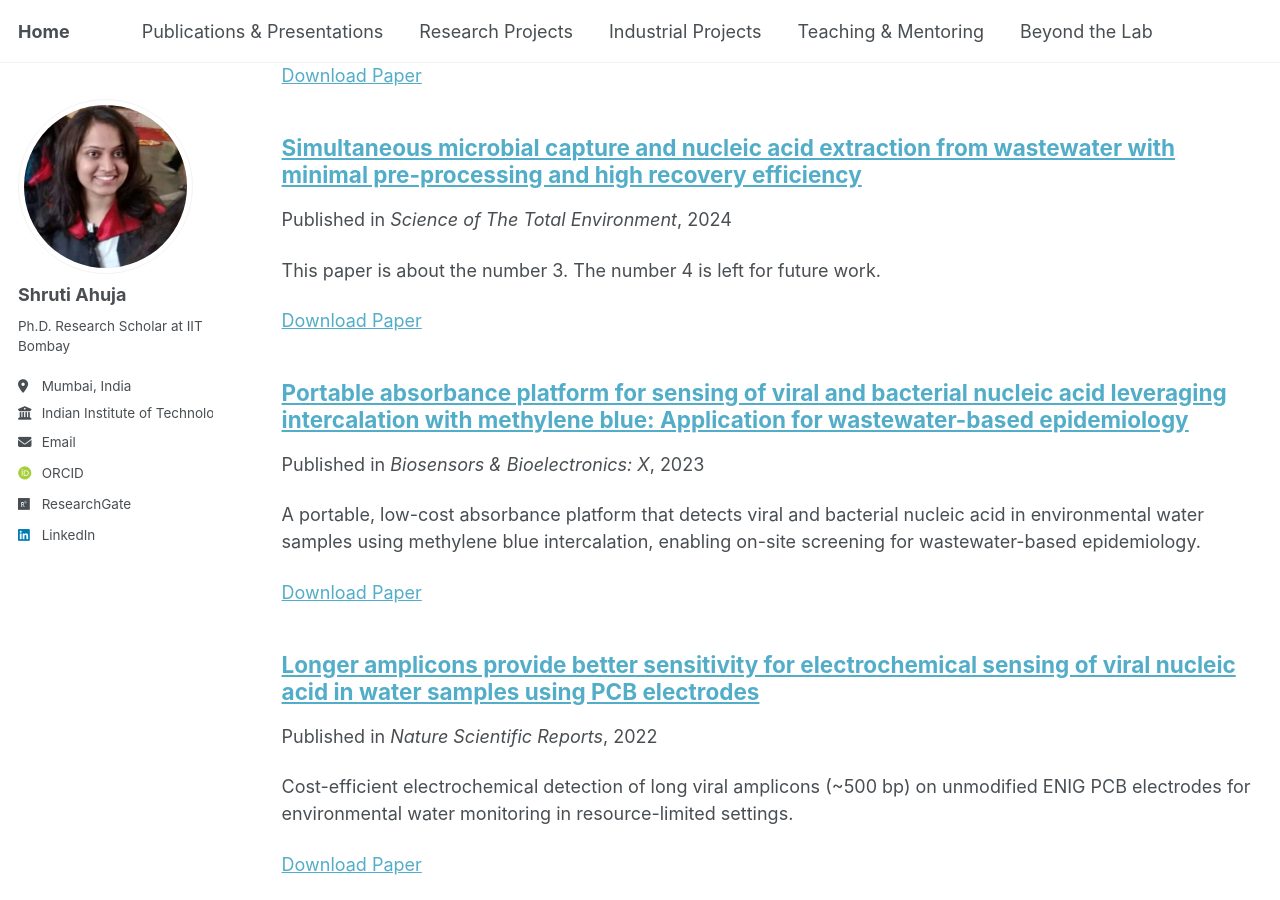
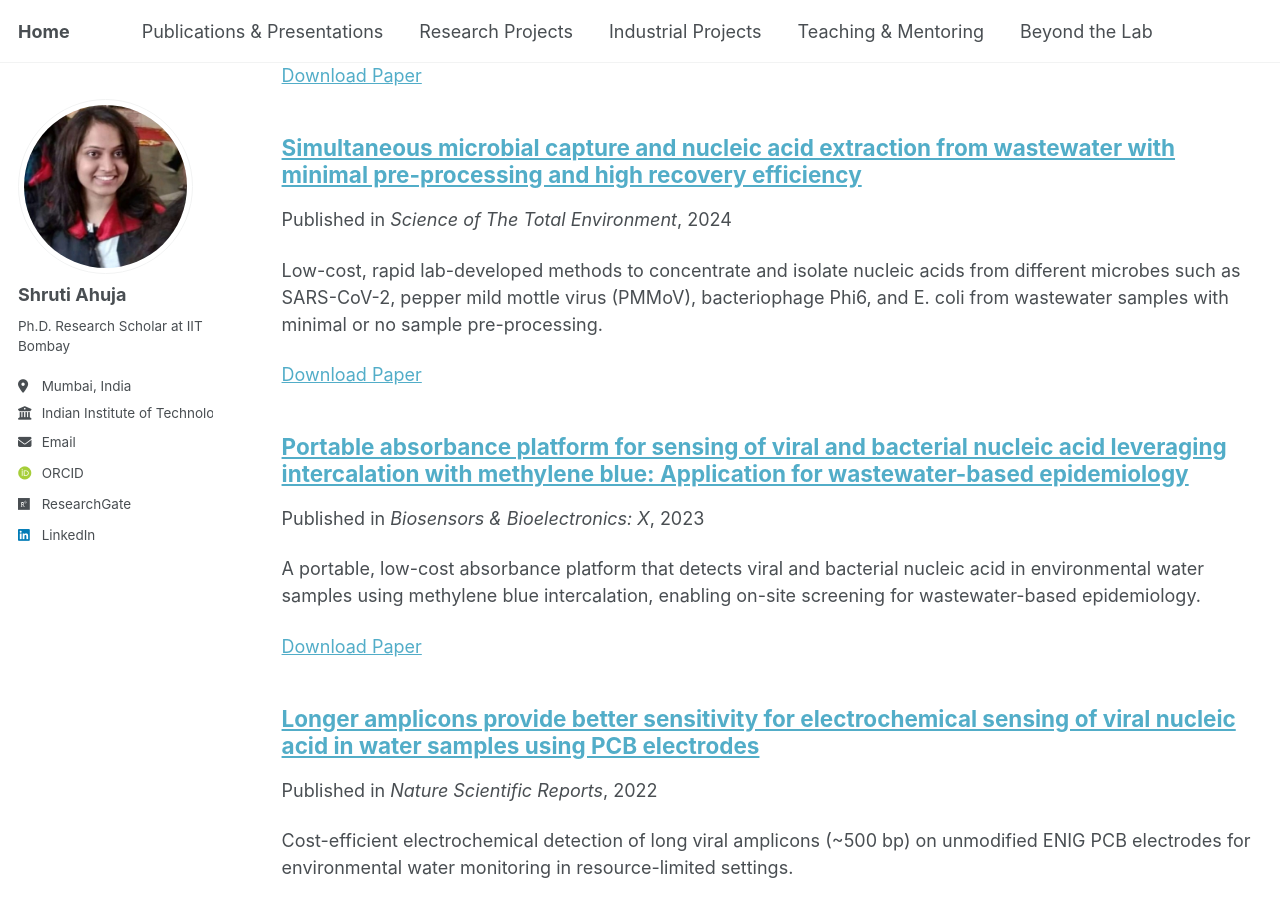
Before and after one commit to shrutiahuja/shrutiahuja.github.io, a Jekyll site: the page built from _pages/publications.html, in a window 1280 px wide and 900 px high, scrolled down 804 px. Built offline with Jekyll 4.4.1, drawn with Linux system fonts in a browser that asks for light colours; some web fonts are replaced; a script that is not in the unit is left out.

Commit message:
Update 2024-03-25-simultaneous.md

```diff
--- a/_publications/2024-03-25-simultaneous.md
+++ b/_publications/2024-03-25-simultaneous.md
@@ -3,7 +3,7 @@ title: "Simultaneous microbial capture and nucleic acid extraction from wastewat
 collection: publications
 category: manuscripts
 permalink: /publication/2024-03-25-simultaneous.md
-excerpt: 'This paper is about the number 3. The number 4 is left for future work.'
+excerpt: 'Low-cost, rapid lab-developed methods to concentrate and isolate nucleic acids from different microbes such as SARS-CoV-2, pepper mild mottle virus (PMMoV), bacteriophage Phi6, and E. coli from wastewater samples with minimal or no sample pre-processing. '
 date: 2024-03-25
 venue: 'Science of The Total Environment'
 paperurl: 'https://doi.org/10.1016/j.scitotenv.2024.170347'
```
